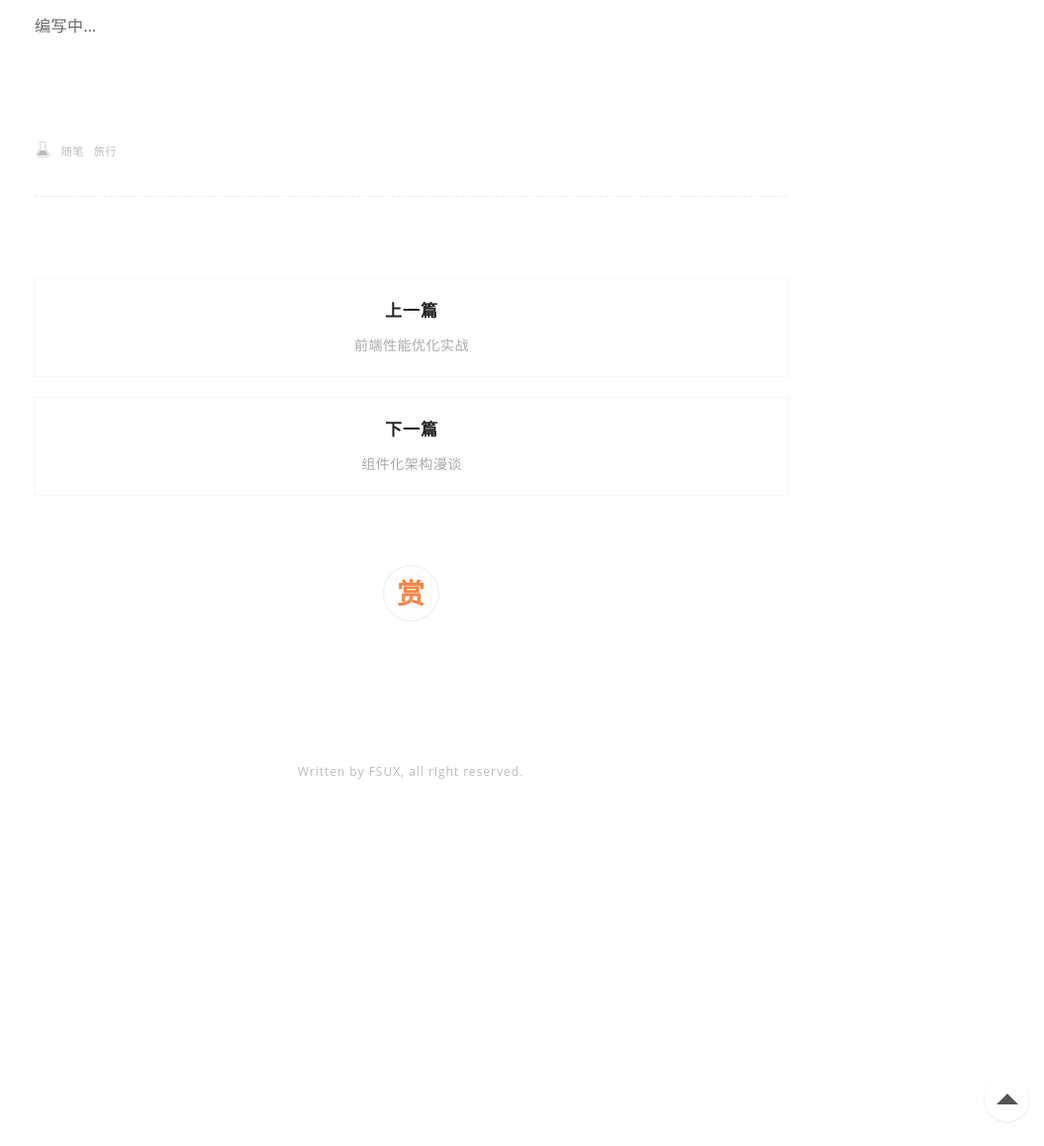
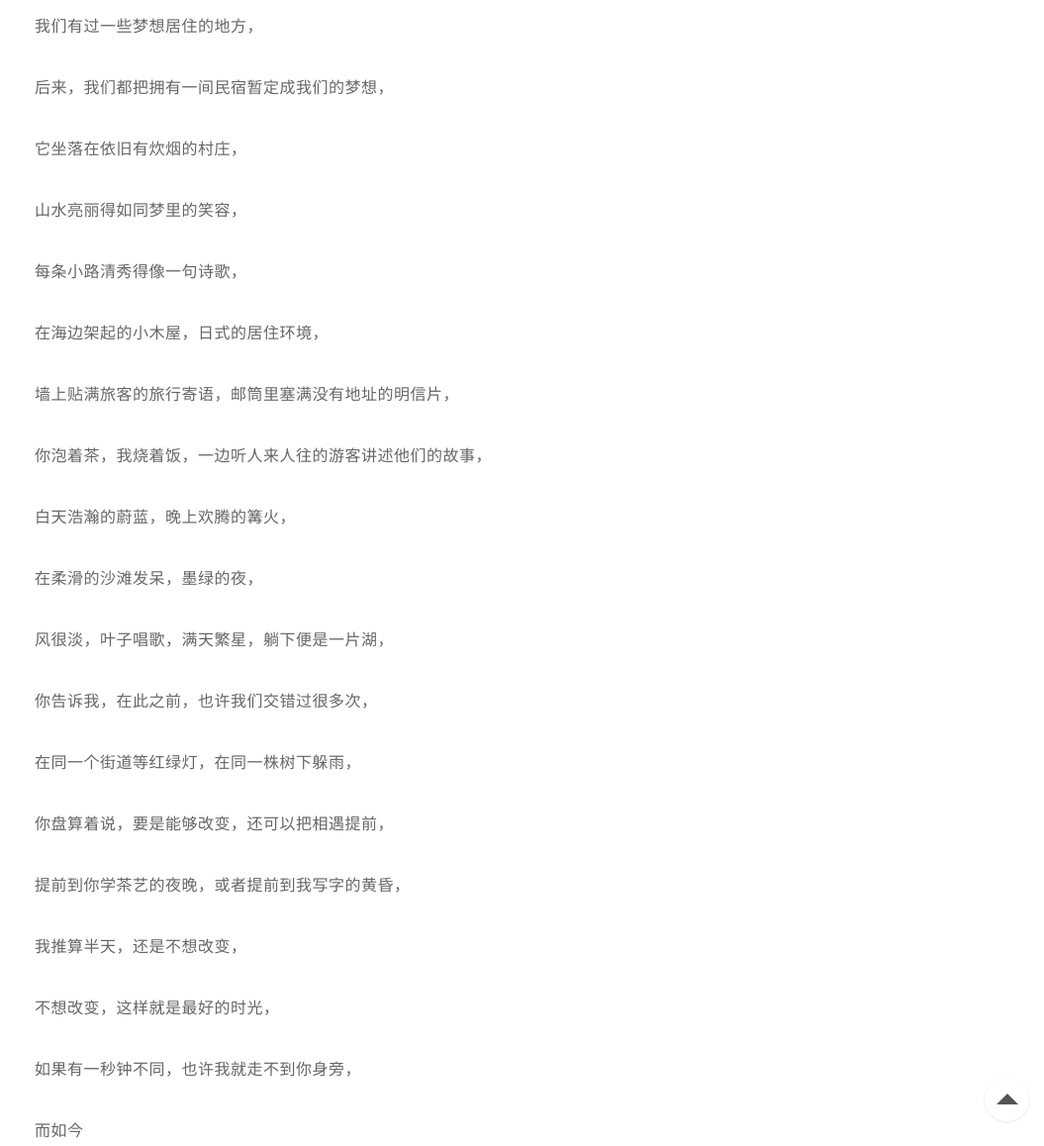
Before and after one commit to Haonancx/Haonancx.github.io, a Jekyll site: the page built from _posts/2017-5-1-Poetic-life.markdown, in a window 1280 px wide and 1400 px high, scrolled down 426 px. Shown: the part 242-1400 px from the top of the window at 99% size, without its empty margins (225-1280 px from the left). Built offline with Jekyll 4.4.1, drawn with Linux system fonts in a browser that asks for light colours; nearby versions of some CDN libraries; Markdown is read by kramdown in place of the engine named in the settings; comment, search, counter and statistics services are not loaded; before the commit the page ends 1472 px from its top, so only the background shows below that.

Commit message:
《诗意的去生活》

```diff
--- a/_posts/2017-4-13-Front-end-performance-optimization.markdown
+++ b/_posts/2017-4-13-Front-end-performance-optimization.markdown
@@ -18,11 +18,13 @@ tags: 随笔 架构 浅谈前端
 
 ### 视频篇
 
+### 浏览器存储
+
 ### 缓存篇
 
 ### 懒加载和预加载
 
-### 重绘和回流
+### 资源合并与压缩
 
 ### SSR（服务端渲染）
 
--- a/_posts/2017-5-1-Poetic-life.markdown
+++ b/_posts/2017-5-1-Poetic-life.markdown
@@ -9,4 +9,43 @@ tags: 随笔 旅行
 
 ![bnb-bg](http://i.imgur.com/EAgHz5x.jpg)
 
-编写中...
+
+我们有过一些梦想居住的地方，
+
+后来，我们都把拥有一间民宿暂定成我们的梦想，
+
+它坐落在依旧有炊烟的村庄，
+
+山水亮丽得如同梦里的笑容，
+
+每条小路清秀得像一句诗歌，
+
+在海边架起的小木屋，日式的居住环境，
+
+墙上贴满旅客的旅行寄语，邮筒里塞满没有地址的明信片，
+
+你泡着茶，我烧着饭，一边听人来人往的游客讲述他们的故事，
+
+白天浩瀚的蔚蓝，晚上欢腾的篝火，
+
+在柔滑的沙滩发呆，墨绿的夜，
+
+风很淡，叶子唱歌，满天繁星，躺下便是一片湖，
+
+你告诉我，在此之前，也许我们交错过很多次，
+
+在同一个街道等红绿灯，在同一株树下躲雨，
+
+你盘算着说，要是能够改变，还可以把相遇提前，
+
+提前到你学茶艺的夜晚，或者提前到我写字的黄昏，
+
+我推算半天，还是不想改变，
+
+不想改变，这样就是最好的时光，
+
+如果有一秒钟不同，也许我就走不到你身旁，
+
+而如今
+
+我还在原地，等候你回来。
--- a/_sass/_layout.scss
+++ b/_sass/_layout.scss
@@ -295,7 +295,7 @@ li {
     padding: 0;
     margin-top: 50px;
     width: 100%;
-    border-bottom: 1px solid #F7F7F7;
+    border-bottom: 1px solid #f9f9f9;
 }
 
 .artcle-title {
@@ -634,7 +634,7 @@ blockquote:before {
 .paginateBox ul li a {
     display: inline-block;
     padding: 15px 25px;
-    border: 1px solid #f7f7f7;
+    border: 1px solid #f9f9f9;
     font-weight: 800;
     width: calc(100% - 50px);
     width: -moz-calc(100% - 50px);
```
